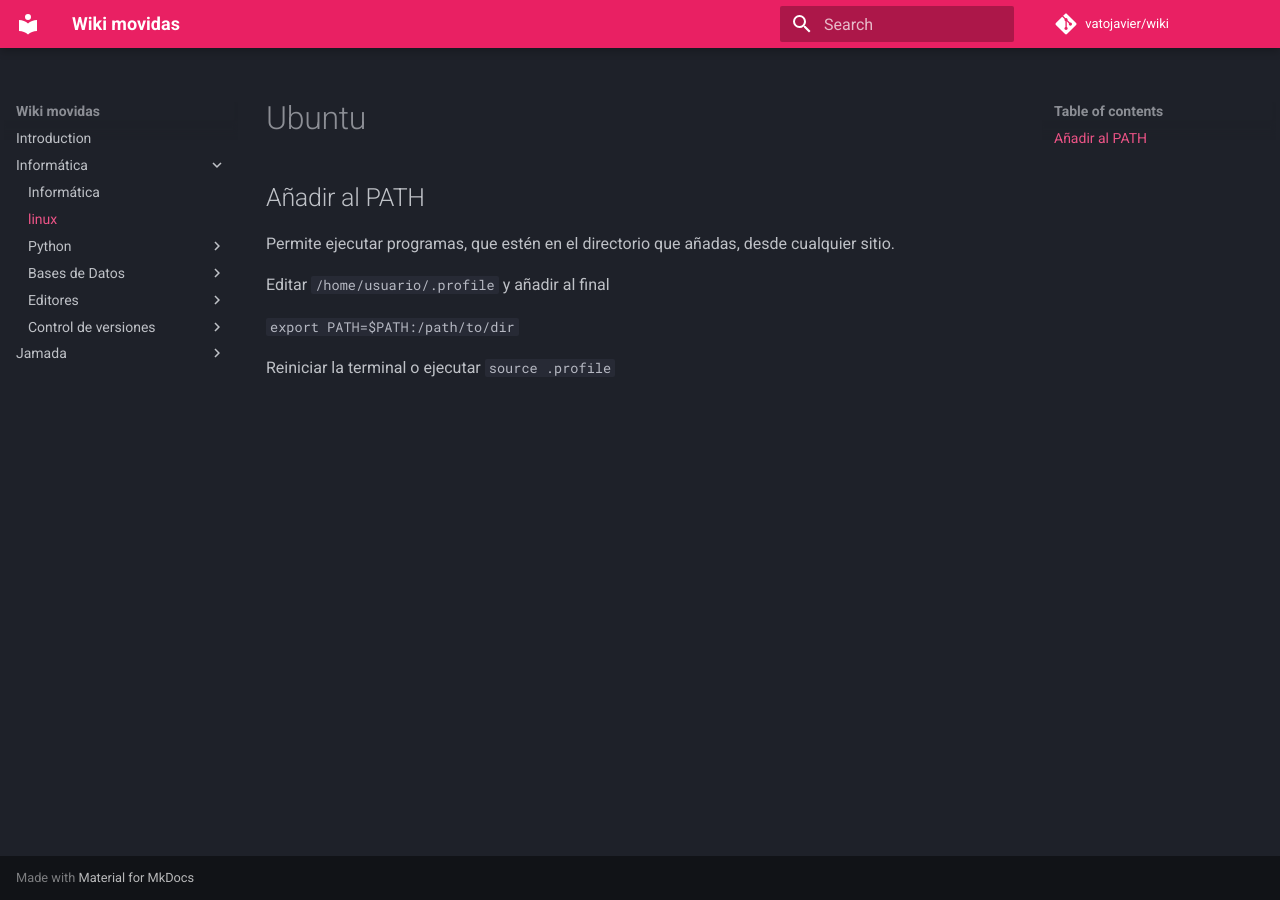
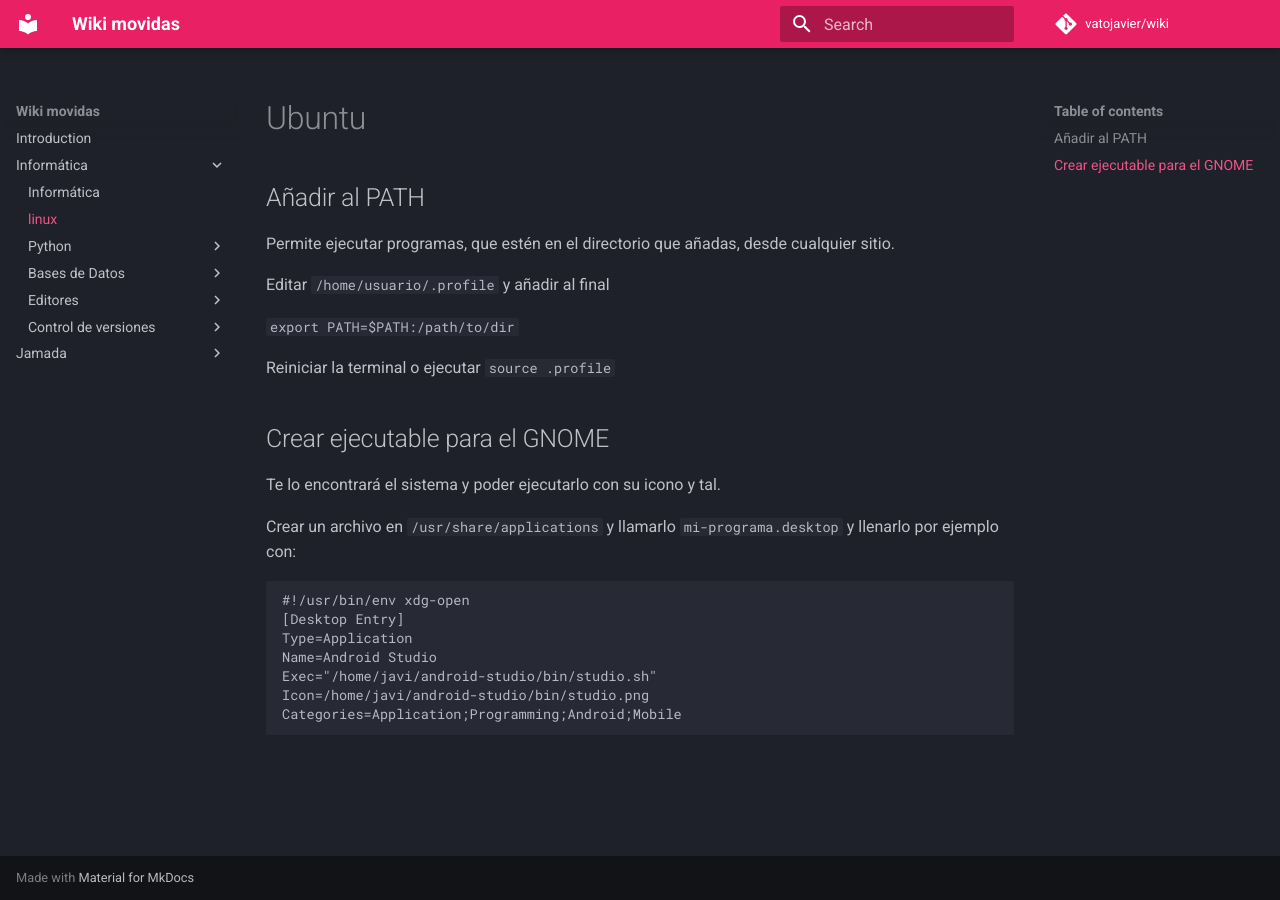
Before and after one commit to vatojavier/wiki, an MkDocs documentation site: the page built from docs/informatica/linux/linux.md, in a window 1280 px wide. Built offline with MkDocs 1.6.1 and Material for MkDocs 9.7.7, drawn with Linux system fonts in a browser that asks for light colours; comment, search, counter and statistics services are not loaded.

Commit message:
Update linux.md

````diff
--- a/docs/informatica/linux/linux.md
+++ b/docs/informatica/linux/linux.md
@@ -8,3 +8,18 @@ Editar `/home/usuario/.profile` y añadir al final
 `export PATH=$PATH:/path/to/dir`
 
 Reiniciar la terminal o ejecutar `source .profile`
+
+## Crear ejecutable para el GNOME
+Te lo encontrará el sistema y poder ejecutarlo con su icono y tal.
+
+Crear un archivo en `/usr/share/applications` y llamarlo `mi-programa.desktop` y llenarlo por ejemplo con:
+
+```
+#!/usr/bin/env xdg-open
+[Desktop Entry]
+Type=Application
+Name=Android Studio
+Exec="/home/javi/android-studio/bin/studio.sh"
+Icon=/home/javi/android-studio/bin/studio.png
+Categories=Application;Programming;Android;Mobile
+```
````
